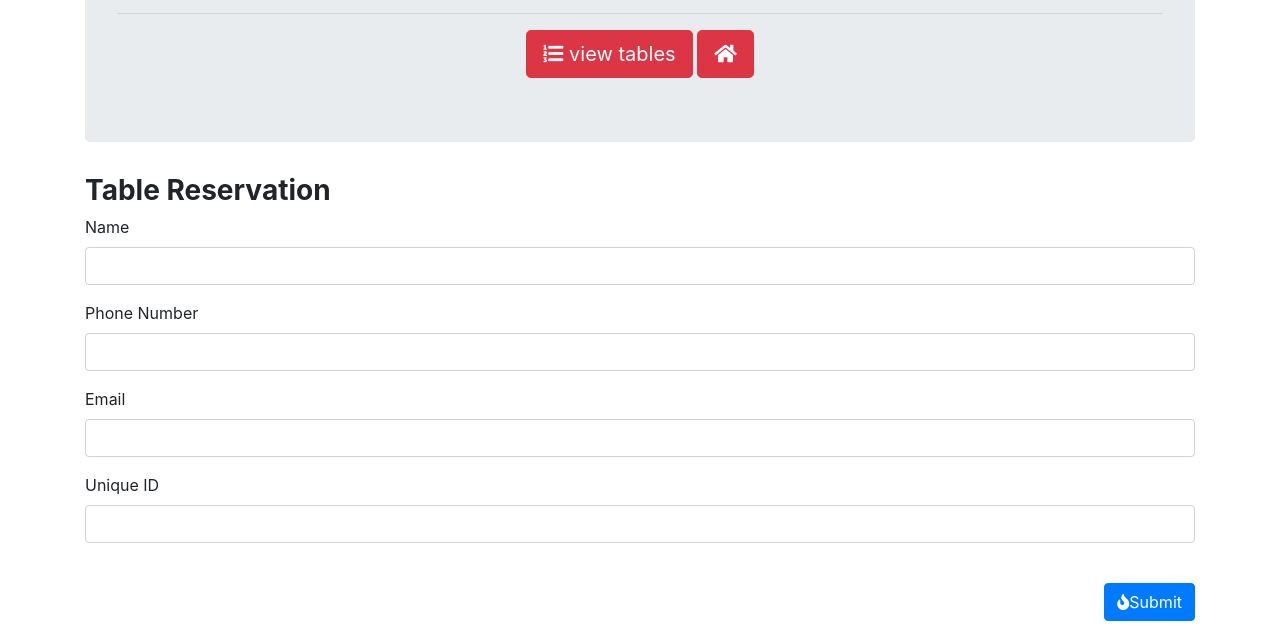
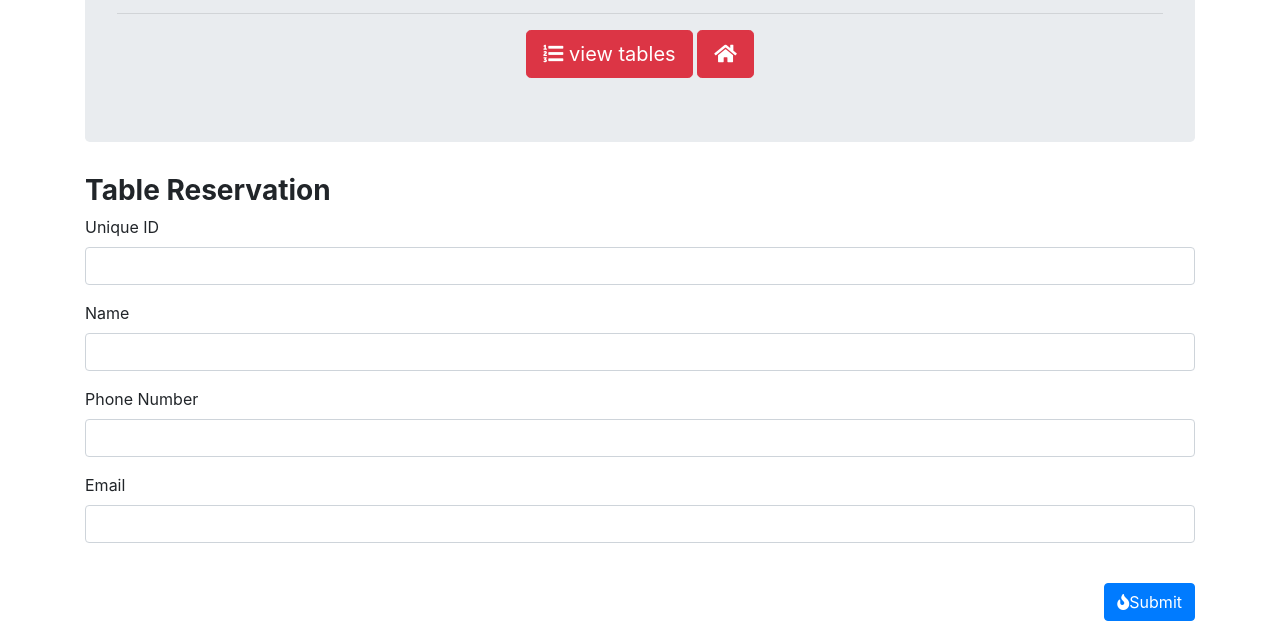
Before and after one commit to JonHake18/Restaurant_App, a website: page reserve.html in a window 1280 px wide. Shown: the part 157-800 px from the top of the page. Drawn offline with nearby package versions, Linux system fonts and the light colour scheme.

Commit message:
fixed order of forms

```diff
--- a/reserve.html
+++ b/reserve.html
@@ -31,6 +31,10 @@
         </div>
             <div class="panel-body">
                 <form role="form">
+                <div class="form-group">
+                    <label for="unique-id">Unique ID</label>
+                    <input type="text" class="form-control" id="uniqueID">
+                </div>
 
                 <div class="form-group">
                     <label for="name">Name</label>
@@ -39,17 +43,12 @@
 
                 <div class="form-group">
                     <label for="phone">Phone Number</label>
-                    <input type="text" class="form-control" id="phone">
+                    <input type="text" class="form-control" id="phoneNumber">
                 </div>
 
                 <div class="form-group">
                     <label for="email">Email</label>
                     <input type="text" class="form-control" id="email">
-                </div>
-
-                <div class="form-group">
-                    <label for="unique-id">Unique ID</label>
-                    <input type="text" class="form-control" id="unique-id">
                 </div>
 
                 </form>
@@ -68,10 +67,10 @@
       event.preventDefault();
 
       var newReservation = {
+        uniqueID: $("#uniqueID").val().trim(),
         name: $("#name").val().trim(),
         phone: $("#phone").val().trim(),
-        email: $("#email").val().trim(),
-        uniqueID: $("#unique-id").val().trim()
+        email: $("#email").val().trim()
       };
 
 
```
